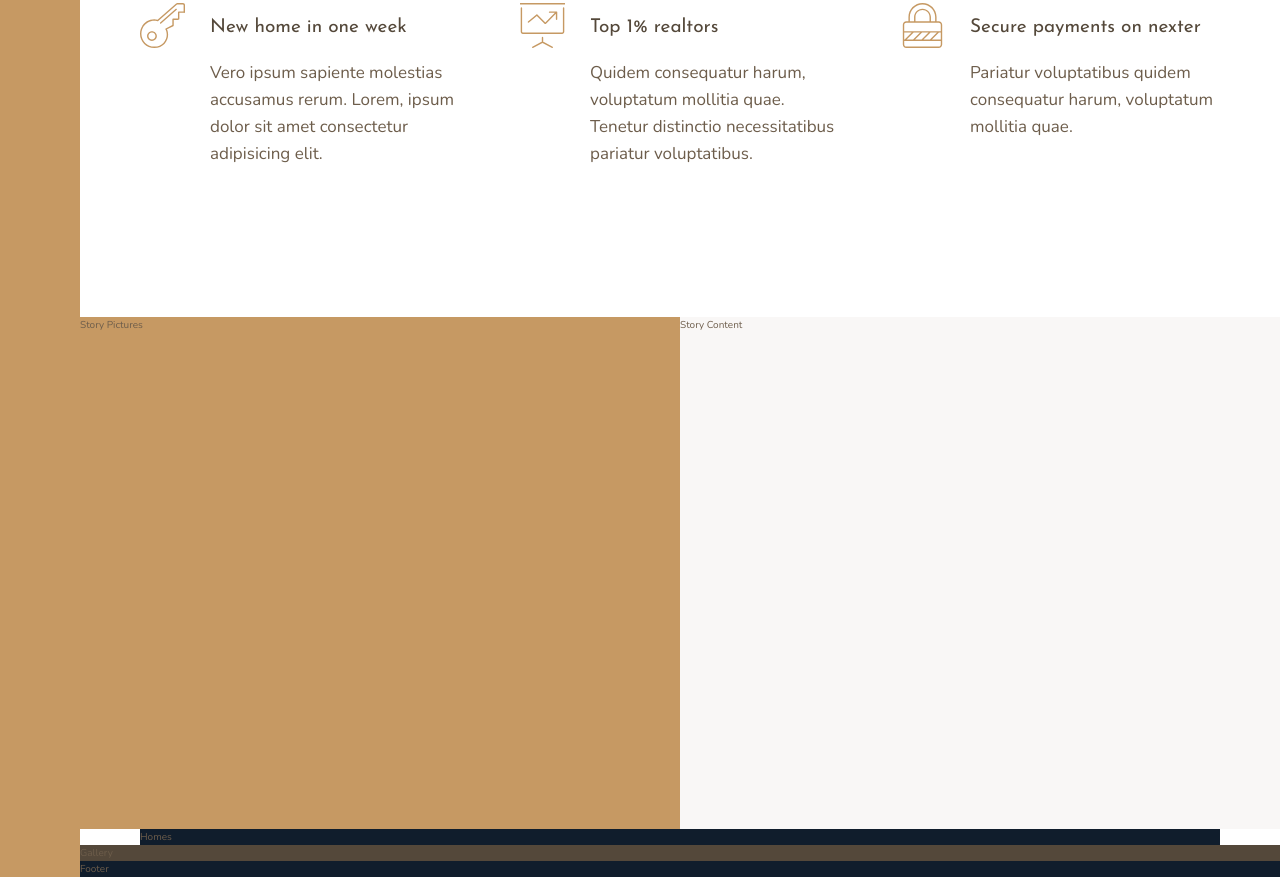
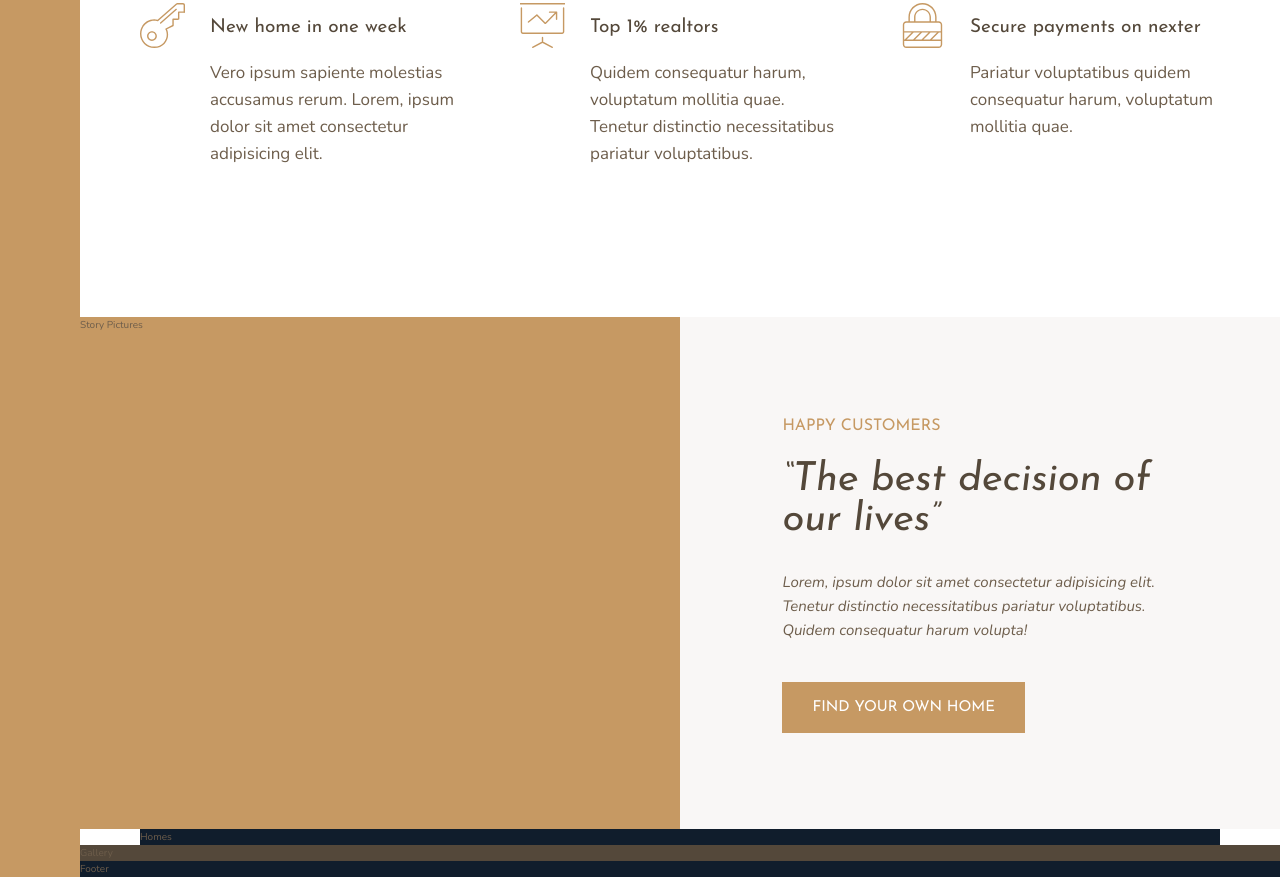
Before and after one commit to khan610/Nexter, a website: page index.html in a window 1280 px wide. Shown: the part 991-1868 px from the top of the page. Drawn offline with nearby package versions, Linux system fonts and the light colour scheme.

Commit message:
Building the Story section part 1

```diff
--- a/index.html
+++ b/index.html
@@ -80,7 +80,12 @@
         </div>
 
         <div class="story__content">
-            Story Content
+            <h3 class="heading-3 mb-sm">Happy Customers</h3>
+            <h2 class="heading-2 heading-2--dark mb-md">&ldquo;The best decision of our lives&rdquo;</h2>
+            <p class="story__text">
+                    Lorem, ipsum dolor sit amet consectetur adipisicing elit. Tenetur distinctio necessitatibus pariatur voluptatibus. Quidem consequatur harum volupta!
+            </p>
+            <button class="btn">Find your own home</button>
         </div>
 
         <section class="homes">
--- a/sass/_story.scss
+++ b/sass/_story.scss
@@ -7,5 +7,22 @@
     &__content {
         background-color: $color-grey-light-1;
         grid-column: col-start 5 / full-end;
+
+        padding: 6rem 8vw;
+
+        // display: flex;
+        // flex-direction: column;
+        // justify-content: center;
+        // align-items: flex-start;
+
+        display: grid;
+        align-content: center;
+        justify-items: start;
+    }
+
+    &__text {
+        font-size: 1.5rem;
+        font-style: italic;
+        margin-bottom: 4rem;
     }
 }
--- a/sass/_typography.scss
+++ b/sass/_typography.scss
@@ -9,10 +9,19 @@
 
 .heading-2 {
     @extend %heading;
+    font-size: 4rem;
+    font-style: italic;
+    line-height: 1;
+
+    &--light { color: $color-grey-light-1; }
+    &--dark { color: $color-grey-dark-1; }
 }
 
 .heading-3 {
     @extend %heading;
+    font-size: 1.6rem;
+    color: $color-primary;
+    text-transform: uppercase;
 }
 
 .heading-4 {
@@ -22,3 +31,25 @@
     &--light { color: $color-grey-light-1; }
     &--dark { color: $color-grey-dark-1; }
 }
+
+.btn {
+    background-color: $color-primary;
+    color: #fff;
+    border: none;
+    border-radius: 0;
+    font-family: $font-display;
+    font-size: 1.5rem;
+    text-transform: uppercase;
+    padding: 1.8rem 3rem;
+    cursor: pointer;
+    transition: all .2s;
+
+    &:hover {
+        background-color: $color-primary-dark;
+    }
+}
+
+.mb-sm { margin-bottom: 2rem; }
+.mb-md { margin-bottom: 3rem; }
+.mb-lg { margin-bottom: 4rem; }
+.mb-hg { margin-bottom: 8rem; }
```
Also changed, not shown: css/style.css.
